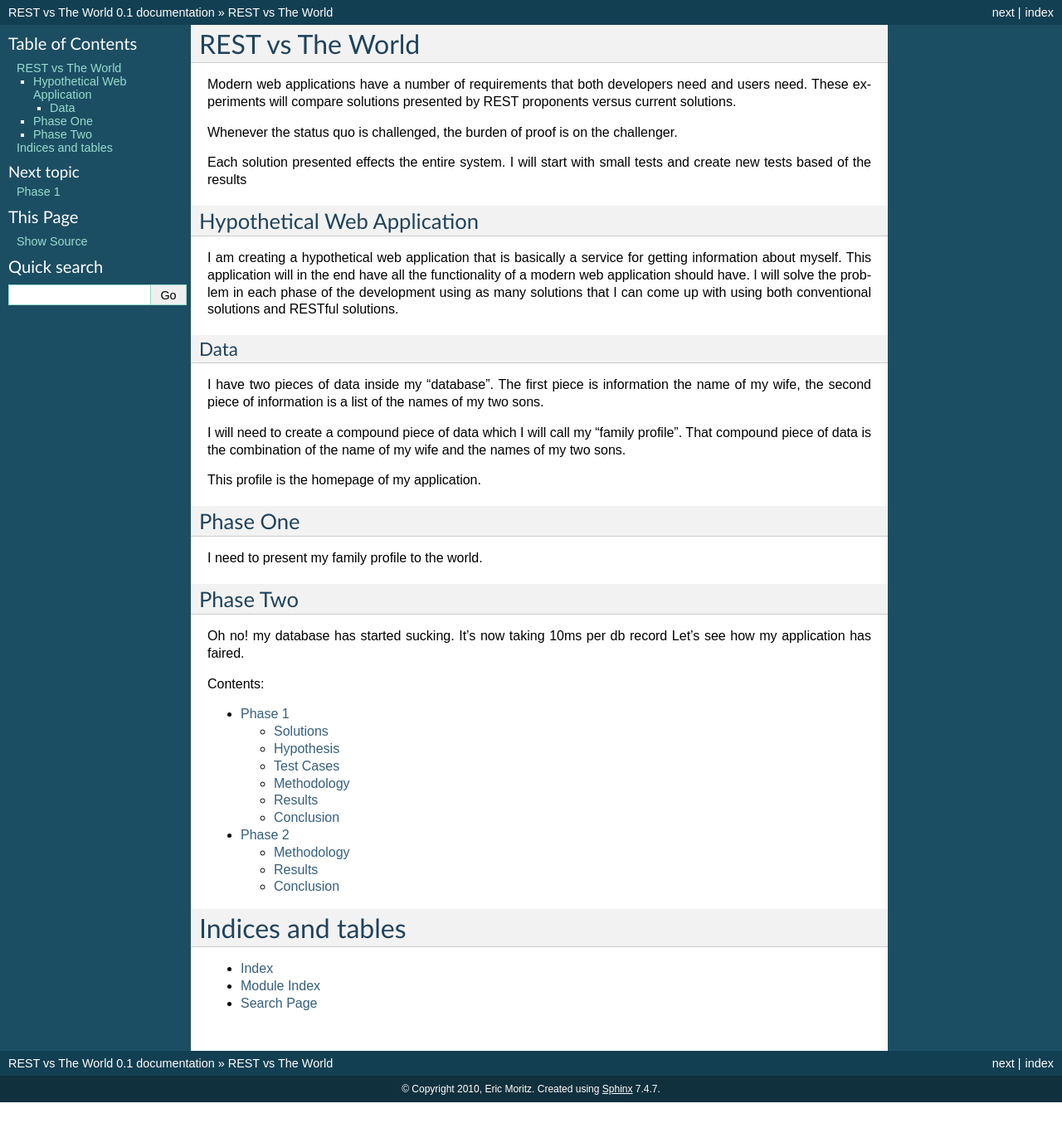
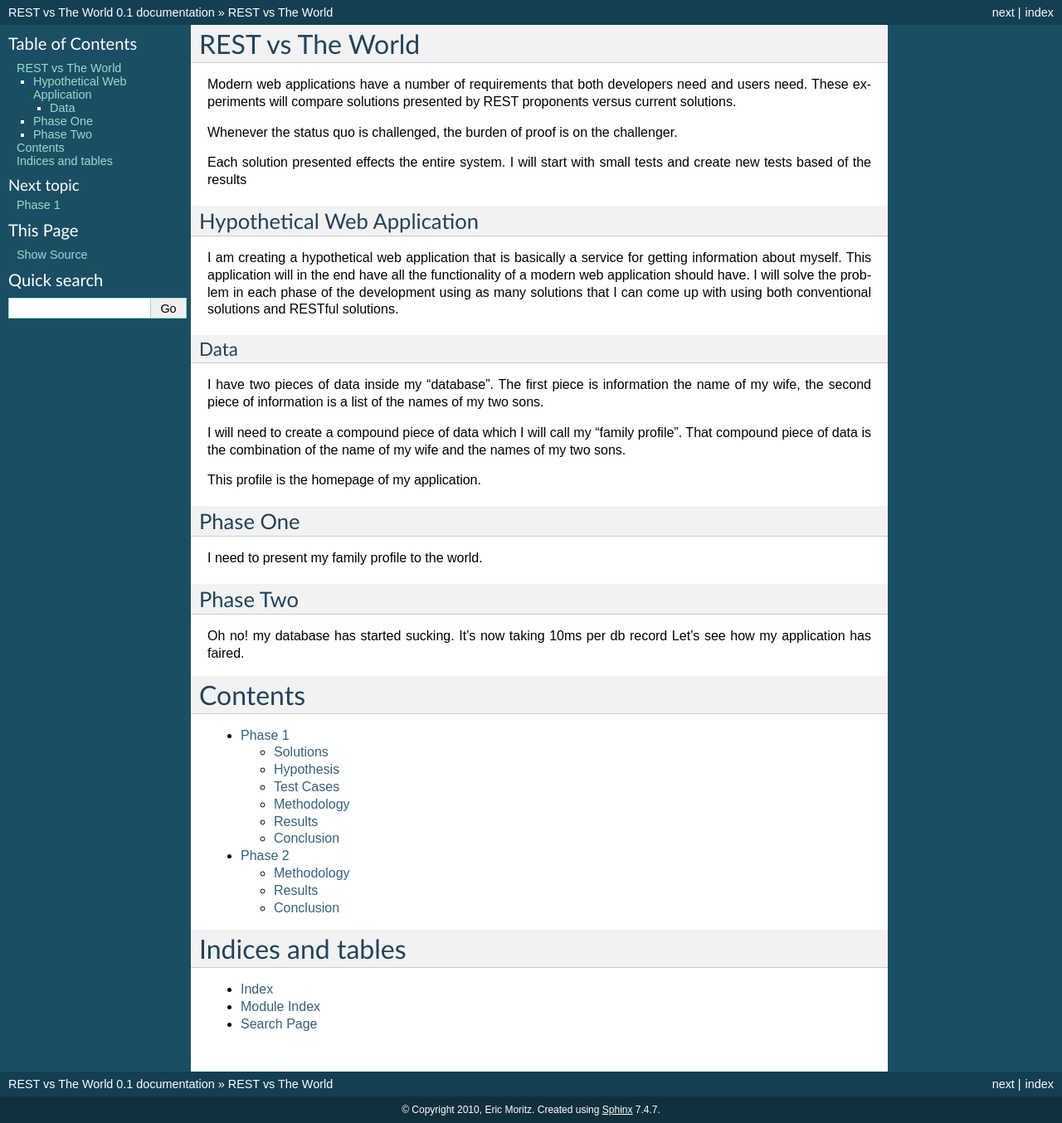
Before and after one commit to ericmoritz/restexperiments, a Sphinx documentation site: the page built from docs/source/index.rst, in a window 1280 px wide. Shown: the whole page at 83% size. Built offline with Sphinx 7.4.7, drawn with Linux system fonts in a browser that asks for light colours; before the commit the page ends 1329 px from its top, so only the background shows below that.

Commit message:
Fixed the contents header

```diff
--- a/docs/source/index.rst
+++ b/docs/source/index.rst
@@ -4,7 +4,7 @@
    contain the root `toctree` directive.
 
 REST vs The World
-=============================================
+====================
 
 Modern web applications have a number of requirements that both
 developers need and users need.  These experiments will compare
@@ -50,7 +50,9 @@ Phase Two
 Oh no! my database has started sucking.  It's now taking 10ms per db record
 Let's see how my application has faired.
 
-Contents:
+
+Contents
+===========
 
 .. toctree::
    :maxdepth: 2
```
